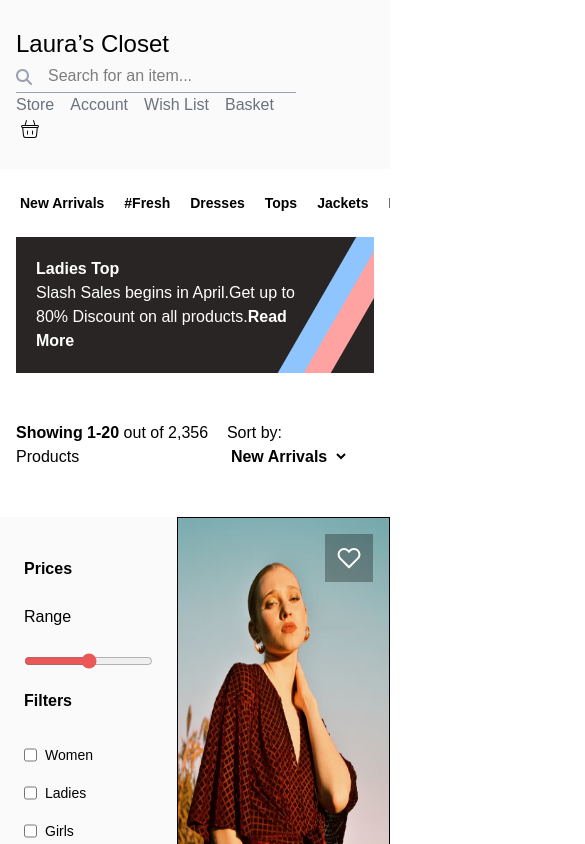
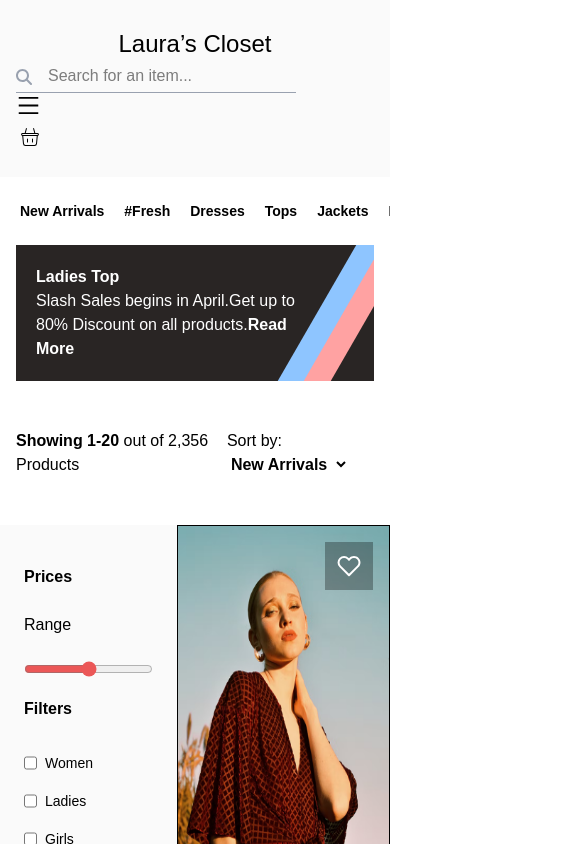
Before and after one commit to EugeneLevkovych/tailwind-lauras-closing, a React (Vite) app: page / in a window 390 px wide. Shown: the top 844 px of the page, 585 px wide, since content can reach past the window. Built offline with nearby package versions, Linux system fonts and the light colour scheme.

Commit message:
add header resp

```diff
--- a/src/components/Footer.jsx
+++ b/src/components/Footer.jsx
@@ -1,3 +1,4 @@
+
 import CompanyInfo from "./CompanyInfo";
 import SignUp from "./SignUp";
 import Socials from "./Socials";
@@ -6,7 +7,7 @@ import WeAccept from "./WeAccept";
 export default function Footer() {
     return (
 <div className="py-16.5 bg-white-dark">
-    <div className="flex gap-40 container mx-auto px-4">
+    <div className="lg:flex<AiOutlineMenu /> gap-40 container mx-auto px-4">
         <div>
           <CompanyInfo />
         </div>
--- a/src/components/Header.jsx
+++ b/src/components/Header.jsx
@@ -1,23 +1,28 @@
-const HEADER_LIST = ["Store", "Account", "Wish List", "Basket"];
+import { useState } from "react";
 import { CiShoppingBasket } from "react-icons/ci";
 import { FaMagnifyingGlass } from "react-icons/fa6";
+import { AiOutlineMenu } from "react-icons/ai";
+import StoreList from "./StoreList";
 
 export default function Header() {
+const [isMobileMenuShown, setIsMobileMenuShown] = useState(false);
+
   return (
     <header className="bg-white-dark">
       <div className="md:flex items-center py-7 container mx-auto px-4">
-      <a href="#">
-        <h1 className="text-2xl" >Laura’s Closet</h1>
-      </a>
+        <a href="#">
+          <h1 className="text-center text-2xl" >Laura’s Closet</h1>
+        </a>
       <div className="relative ml-auto mr-auto">
         <div className="absolute bottom-2 left-0">
           <FaMagnifyingGlass className="text-gray-400"/>
         </div>
         <input type="text" id="search" placeholder="Search for an item..." className="w-70 pl-8 py-1 text-base border-b-1 border-gray-400 focus:border-red-light outline-none transition-colors" />
       </div>
-      <ul className="flex space-x-4">
-          {HEADER_LIST.map((item)=><li className="text-base font-medium text-gray-main hover:text-gray-dark hover:font-semibold" key={item}>{item}</li>)}
-      </ul>
+      <button onClick={()=>setIsMobileMenuShown(!isMobileMenuShown)} className="lg:hidden">
+        <AiOutlineMenu size={25} />
+      </button>
+      <StoreList />
       <CiShoppingBasket className="h-6 w-6 ml-0.5"/>
       </div>
     </header>
--- /dev/null
+++ b/src/components/StoreList.jsx
@@ -0,0 +1,11 @@
+import { STORE_LIST_DATA } from "../data";
+
+export default function StoreList() {
+  return  (
+    <>
+        <ul className="hidden lg:flex space-x-4">
+            {STORE_LIST_DATA.map((item)=><li className="text-base font-medium text-gray-main hover:text-gray-dark hover:font-semibold" key={item}>{item}</li>)}
+        </ul>
+    </>
+    )
+}
--- a/src/data.js
+++ b/src/data.js
@@ -66,3 +66,5 @@ export const PRODUCTS_DATA = [
 ]
 
 export const GOODS = ["New Arrivals", "#Fresh", "Dresses", "Tops", "Jackets", "Lingerie & Lounge Wear", "Beach Wear", "Blouse", "Denim", "Vintage", "Shoes", "Sandals", "Bags", "Jevelries"];
+
+export const STORE_LIST_DATA = ["Store", "Account", "Wish List", "Basket"];
```
